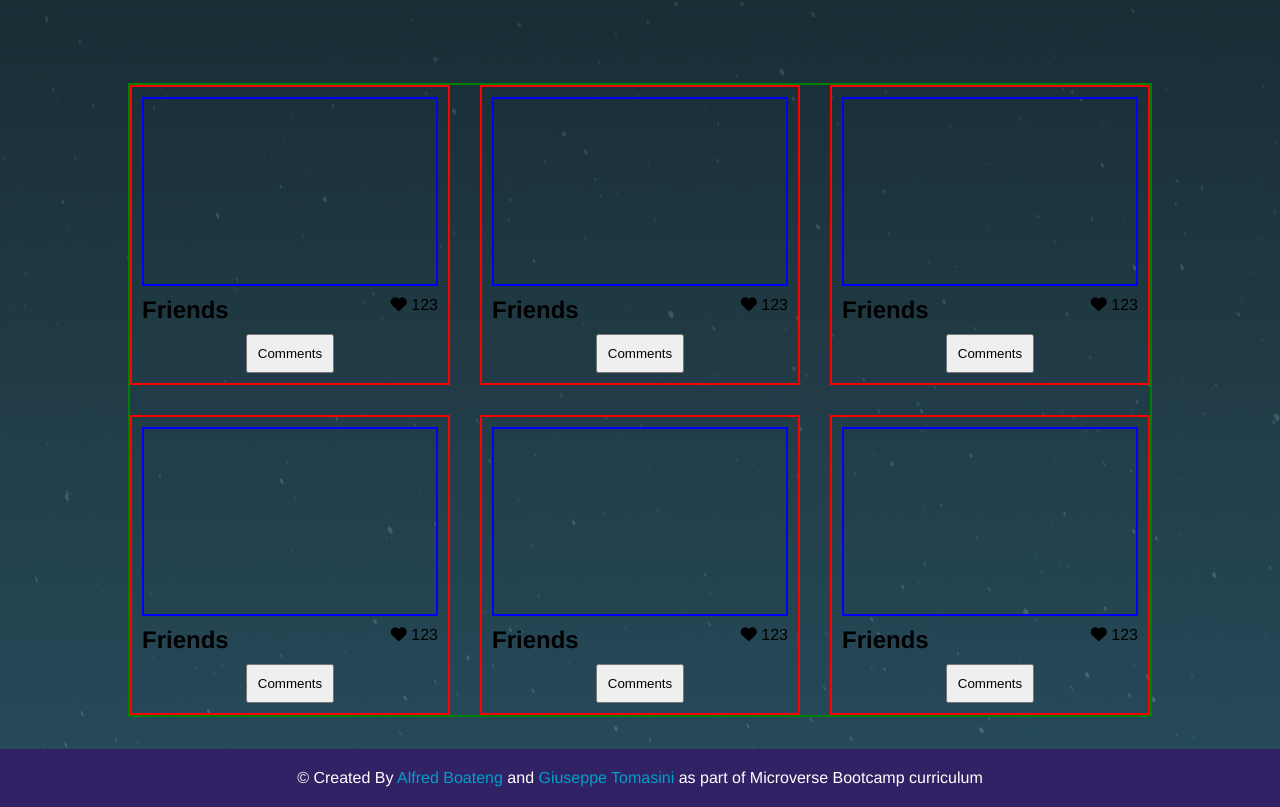
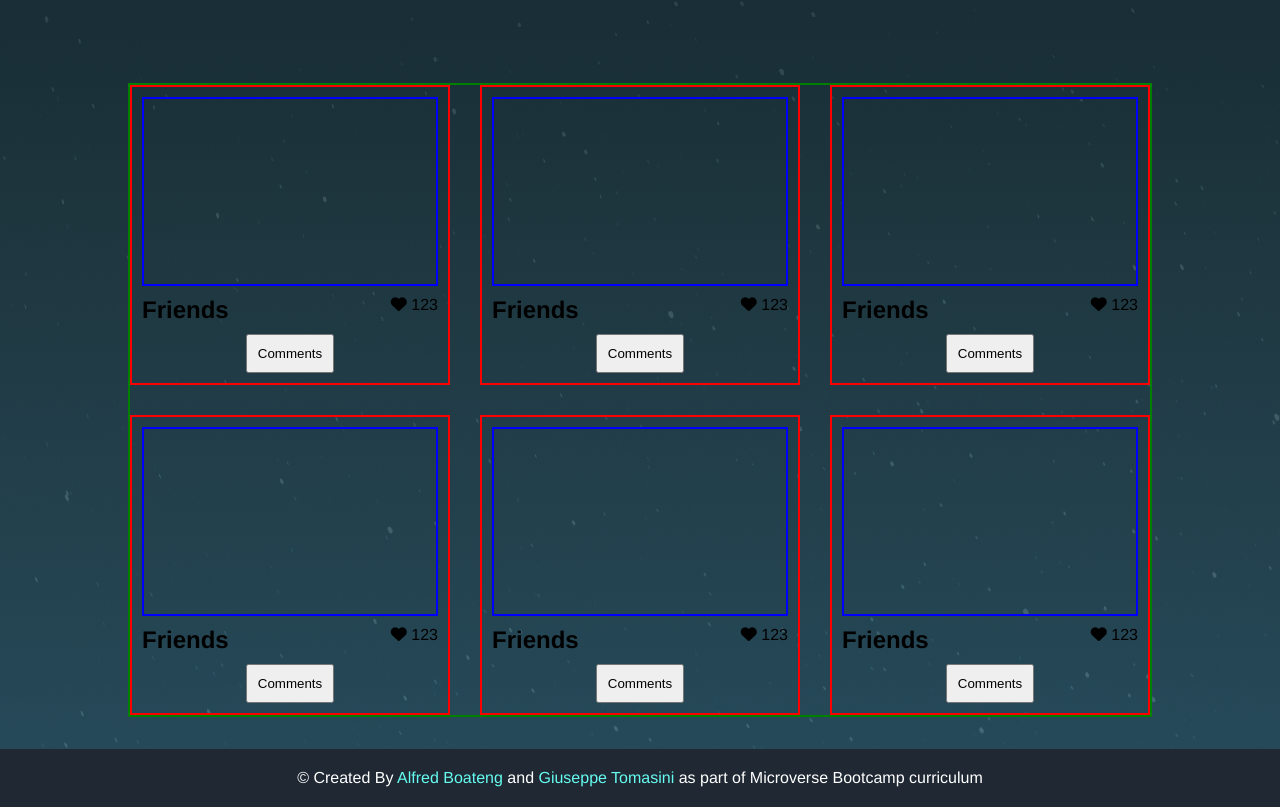
Before and after one commit to GiuseppeTG/TVmaze, a website built with webpack: page src/index.html in a window 1280 px wide. Shown: the part 374-1181 px from the top of the page. Built offline with nearby package versions, Linux system fonts and the light colour scheme.

Commit message:
Add colors to footer

```diff
--- a/src/footer.css
+++ b/src/footer.css
@@ -3,7 +3,7 @@
   left: 0;
   bottom: 0;
   width: 100%;
-  background-color: rgb(49, 34, 101);
+  background-color: var(--color2);
   color: white;
   text-align: center;
   padding: 20px 0;
@@ -13,5 +13,5 @@
 .footer-link {
   text-decoration: none;
   cursor: pointer;
-  color: #00a0c6;
+  color: var(--color4);
 }
```
